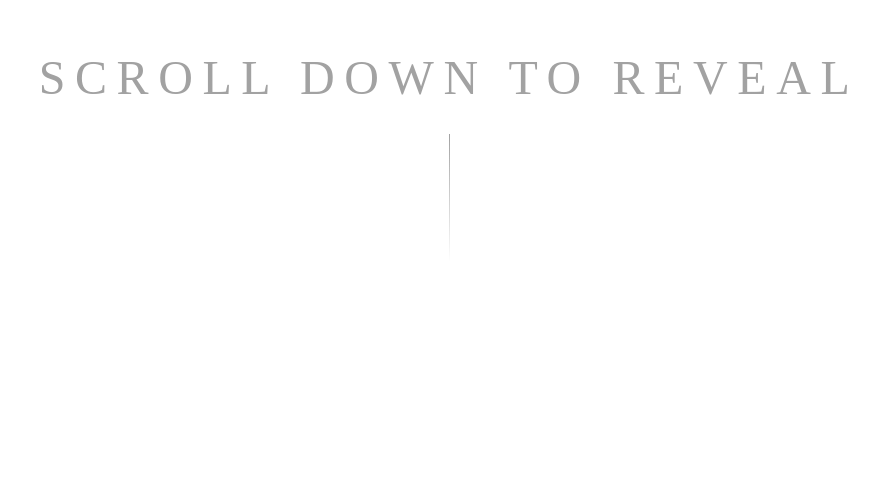
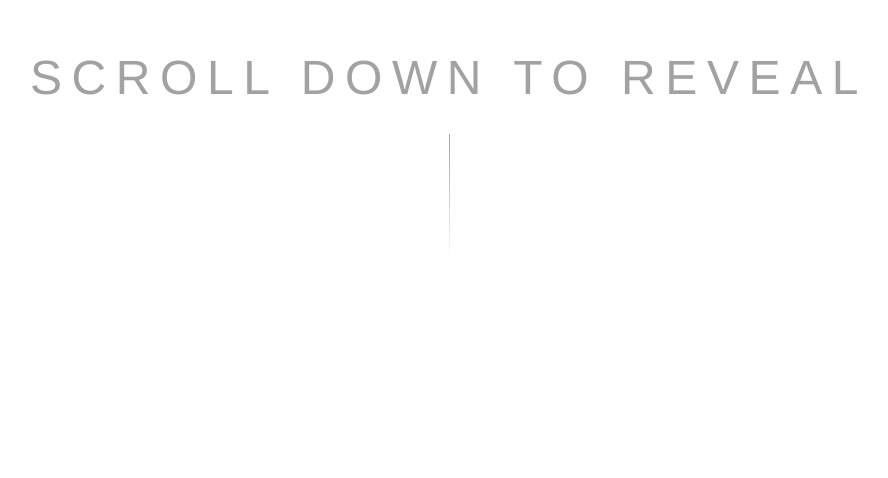
Before and after one commit to NreyEnBxy/nojo, a Next.js app: page /demo-footer in a window 1280 px wide. Shown: the part 322-800 px from the top of the page, without its empty margins (191-1079 px from the left). Built offline with nearby package versions, Linux system fonts and the light colour scheme.

Commit message:
style: change global font to Helvetica Light

```diff
--- a/src/app/globals.css
+++ b/src/app/globals.css
@@ -49,7 +49,8 @@
 }
 
 body {
-  font-family: var(--font-sans), Arial, Helvetica, sans-serif;
+  font-family: "Helvetica Neue", Helvetica, Arial, sans-serif;
+  font-weight: 300;
   overflow-x: hidden;
 }
 
--- a/src/components/ui/motion-footer.tsx
+++ b/src/components/ui/motion-footer.tsx
@@ -15,10 +15,10 @@ if (typeof window !== "undefined") {
 // 1. THEME-ADAPTIVE INLINE STYLES
 // -------------------------------------------------------------------------
 const STYLES = `
-@import url('https://fonts.googleapis.com/css2?family=Plus+Jakarta+Sans:wght@300;400;500;600;700;800;900&display=swap');
+/* Using system Helvetica stack */
 
 .cinematic-footer-wrapper {
-  font-family: 'Plus Jakarta Sans', sans-serif;
+  font-family: "Helvetica Neue", Helvetica, Arial, sans-serif;
   -webkit-font-smoothing: antialiased;
 
   /* Dynamic Variables using standard shadcn/tailwind v4 tokens */
```
